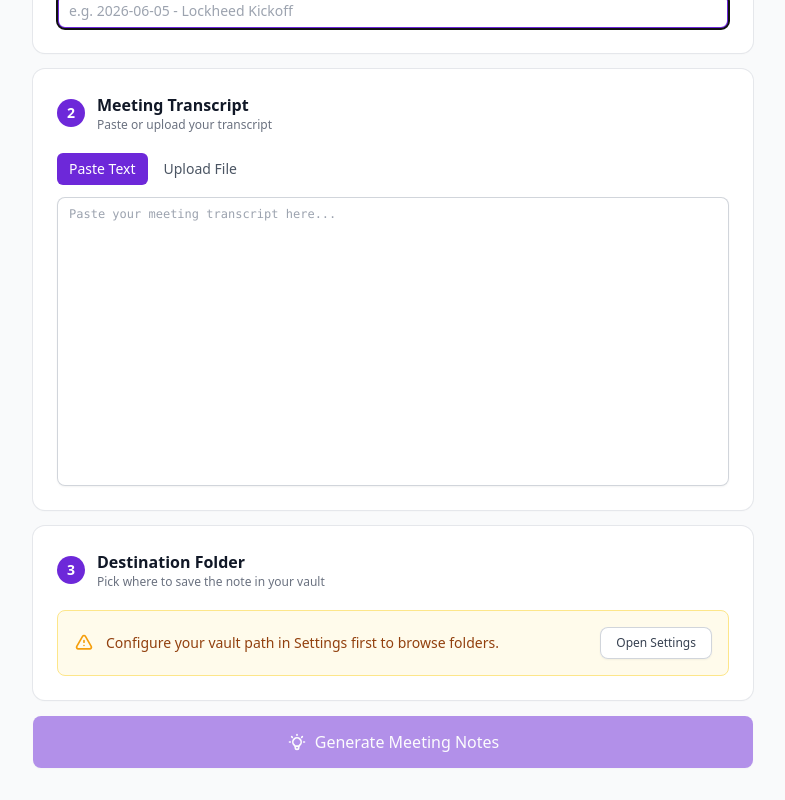
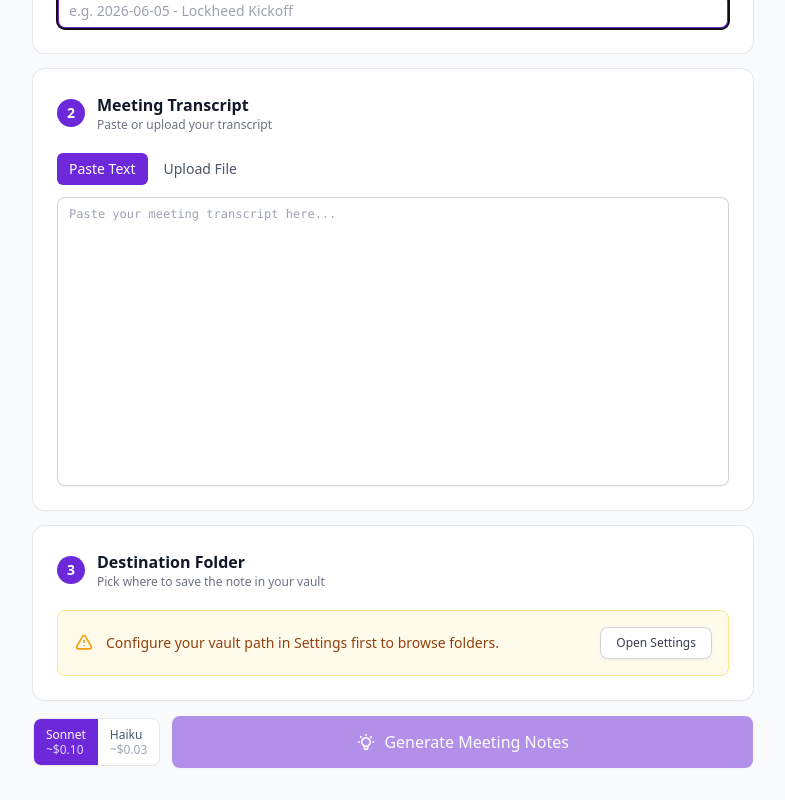
Before and after one commit to ryleyp/notetaker-webapp, a Next.js app: page / in a window 1280 px wide. Shown: the part 707-1507 px from the top of the page, without its empty margins (247-1032 px from the left). Built offline with nearby package versions, Linux system fonts and the light colour scheme.

Commit message:
Add per-transcript model toggle (Sonnet / Haiku)
Toggle sits inline next to the Generate button showing label and
estimated cost. Defaults to the model saved in Settings on load.
Processing label updates to reflect the selected model.

https://claude.ai/code/session_014vc82DsxqhcToczRpoA5as

```diff
--- a/src/app/page.js
+++ b/src/app/page.js
@@ -18,6 +18,7 @@ export default function Home() {
   const [meetingTitle, setMeetingTitle] = useState("");
   const [transcript, setTranscript] = useState("");
   const [selectedFolder, setSelectedFolder] = useState("");
+  const [model, setModel] = useState("claude-sonnet-4-6");
   const [processing, setProcessing] = useState(false);
   const [processError, setProcessError] = useState(null);
   const [notes, setNotes] = useState("");
@@ -31,6 +32,7 @@ export default function Home() {
       if (stored) {
         const parsed = JSON.parse(stored);
         setSettings(parsed);
+        if (parsed.model) setModel(parsed.model);
         if (!parsed.vaultPath) setShowSettings(true);
       } else {
         setShowSettings(true);
@@ -66,7 +68,7 @@ export default function Home() {
           transcript,
           meetingTitle,
           apiKey: settings.apiKey || undefined,
-          model: settings.model || undefined,
+          model,
         }),
       });
       const data = await res.json();
@@ -196,10 +198,30 @@ export default function Home() {
                 </div>
               )}
 
+              <div className="flex items-center gap-3">
+                <div className="flex rounded-lg border border-gray-200 bg-white overflow-hidden flex-shrink-0">
+                  {[
+                    { id: "claude-sonnet-4-6", label: "Sonnet", sub: "~$0.10" },
+                    { id: "claude-haiku-4-5", label: "Haiku", sub: "~$0.03" },
+                  ].map((m) => (
+                    <button
+                      key={m.id}
+                      type="button"
+                      onClick={() => setModel(m.id)}
+                      className={`px-3 py-2 text-left transition-colors ${
+                        model === m.id ? "bg-obsidian-600 text-white" : "text-gray-600 hover:bg-gray-50"
+                      }`}
+                    >
+                      <div className="text-xs font-medium leading-tight">{m.label}</div>
+                      <div className={`text-xs leading-tight ${model === m.id ? "text-obsidian-200" : "text-gray-400"}`}>{m.sub}</div>
+                    </button>
+                  ))}
+                </div>
+
                 <button
                   onClick={handleProcess}
                   disabled={!canProcess}
-                className="btn-primary w-full py-3.5 text-base"
+                  className="btn-primary flex-1 py-3.5 text-base"
                 >
                   {processing ? (
                     <>
@@ -207,7 +229,7 @@ export default function Home() {
                         <circle className="opacity-25" cx="12" cy="12" r="10" stroke="currentColor" strokeWidth="4" />
                         <path className="opacity-75" fill="currentColor" d="M4 12a8 8 0 018-8V0C5.373 0 0 5.373 0 12h4z" />
                       </svg>
-                    Analyzing transcript with Claude Sonnet...
+                      Analyzing with Claude {model.includes("haiku") ? "Haiku" : "Sonnet"}...
                     </>
                   ) : (
                     <>
@@ -218,6 +240,7 @@ export default function Home() {
                     </>
                   )}
                 </button>
+              </div>
             </>
           )
         )}
```
Lines whose indentation alone changed are shown as unchanged.
